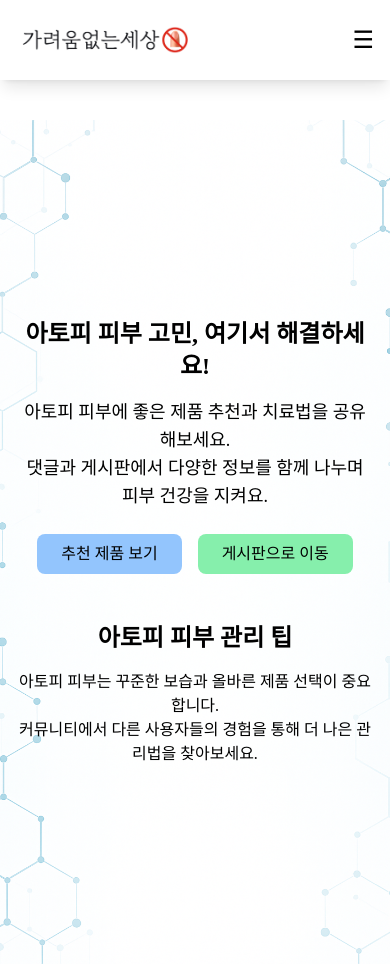
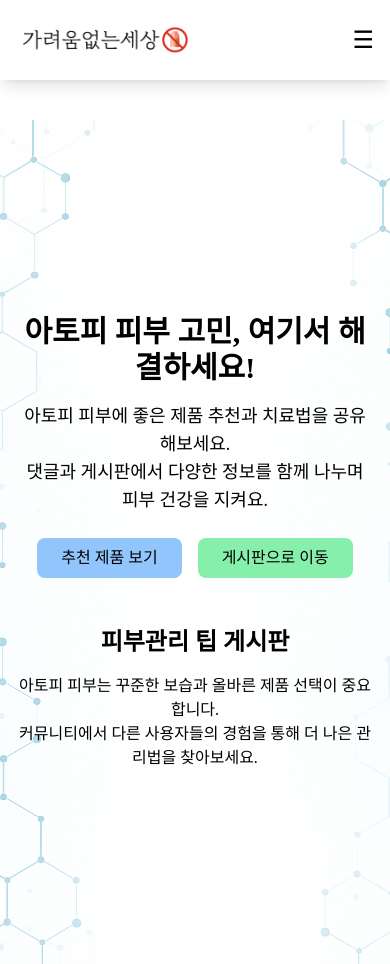
Before and after one commit to nowaveosu/muri-shop, a Next.js app in the folder shop/: page / in a window 390 px wide. Built offline with nearby package versions, Linux system fonts and the light colour scheme; a web font is replaced by a local one.

Commit message:
[Style] 문구수정

```diff
--- a/shop/app/page.tsx
+++ b/shop/app/page.tsx
@@ -19,7 +19,7 @@ export default function Home() {
             <div className="absolute inset-0 z-0"></div>
 
             <section className="text-center max-w-2xl mx-auto relative z-10">
-                <h1 className="lg:text-4xl text-2xl font-bold mb-4">
+                <h1 className="lg:text-4xl text-3xl font-bold mb-4">
                     아토피 피부 고민, 여기서 해결하세요!
                 </h1>
                 <p className="text-lg  mb-6">
@@ -42,7 +42,7 @@ export default function Home() {
 
             <section className="mt-12 text-center relative z-10">
                 <h2 className="text-2xl font-semibold mb-4">
-                    아토피 피부 관리 팁
+                    피부관리 팁 게시판
                 </h2>
                 <p className=" max-w-xl mx-auto">
                     아토피 피부는 꾸준한 보습과 올바른 제품 선택이 중요합니다. <br />
```
